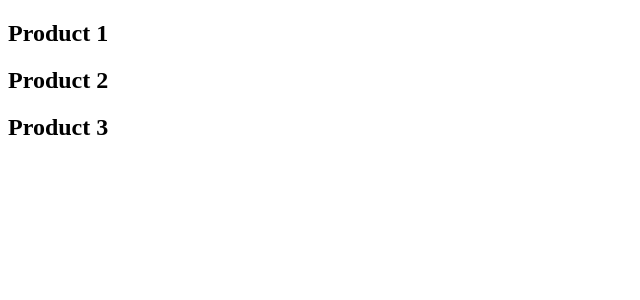
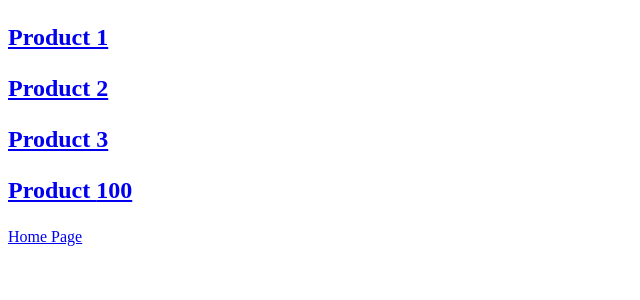
Before and after one commit to VadimKorobec/nextjs-hello-world, a Next.js app: page /product in a window 1280 px wide. Shown: the top 300 px of the page, without its empty margins (0-640 px from the left). Built offline with nearby package versions, Linux system fonts and the light colour scheme.

Commit message:
create button

```diff
--- a/pages/product/index.js
+++ b/pages/product/index.js
@@ -1,9 +1,31 @@
-export default function ProductList() {
+import Link from "next/link";
+
+export default function ProductList({ productId = 100 }) {
   return (
     <>
-      <h2>Product 1</h2>
-      <h2>Product 2</h2>
-      <h2>Product 3</h2>
+      <h2>
+        <Link href="/product/1">
+          <p>Product 1</p>
+        </Link>
+      </h2>
+      <h2>
+        <Link href="/product/2">
+          <p>Product 2</p>
+        </Link>
+      </h2>
+      <h2>
+        <Link href="/product/3" replace>
+          <p>Product 3</p>
+        </Link>
+      </h2>
+      <h2>
+        <Link href={`/product/${productId}`}>
+          <p>Product {productId}</p>
+        </Link>
+      </h2>
+      <Link href="/">
+        <p>Home Page</p>
+      </Link>
     </>
   );
 }
```
Also changed, not shown: pages/blog/index.js (+10 -1 lines), pages/docs/[[...params]].js (added, +18 -0 lines), pages/index.js (+14 -1 lines).
